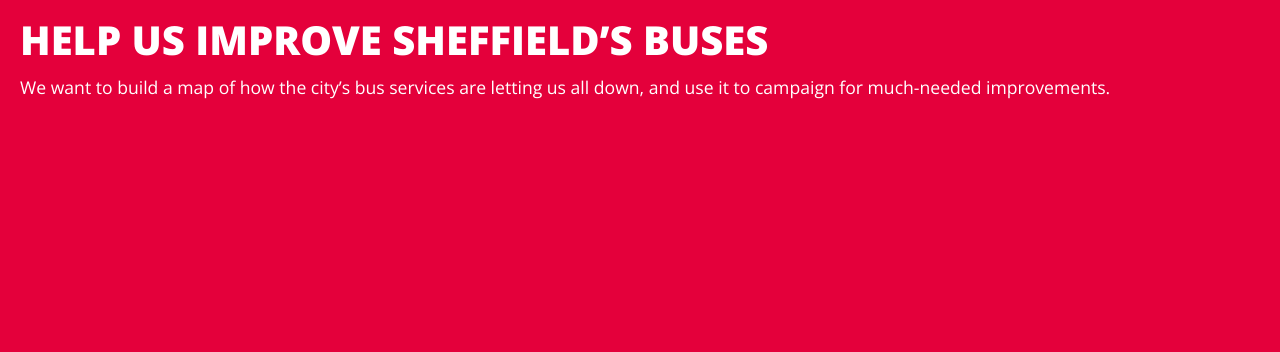
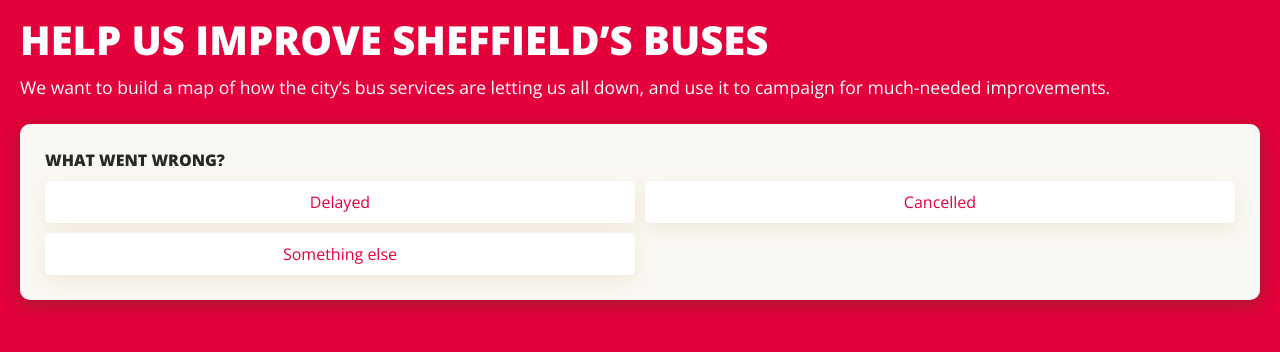
Before and after one commit to jhackett1/report-a-bus-problem, a React (Create React App) app: page / in a window 1280 px wide. Shown: the top 352 px of the page. Built offline with nearby package versions, Linux system fonts and the light colour scheme.

Commit message:
create a basic radio question component

```diff
--- /dev/null
+++ b/src/components/RadioQuestion/index.jsx
@@ -0,0 +1,86 @@
+import React from "react"
+import styled from "styled-components"
+import theme from "../../_theme"
+
+const Outer = styled.fieldset`
+    border: none;
+`
+
+const Question = styled.legend`
+    font-weight: bold;
+    text-transform: uppercase;
+    margin-bottom: 10px;
+`
+
+const Options = styled.div`
+    display: grid;
+    gap: 10px;
+    grid-template-columns: 1fr 1fr;
+    grid-template-rows: 1fr 1fr;
+`
+
+const LabelCard = styled.label`
+    display: flex;
+    align-items: center;
+    justify-content: center;
+    width: 100%;
+    border-radius: 5px;
+    background: ${theme.white};
+    padding: 10px;
+    height: 100%;
+    text-align: center;
+    color: ${theme.red};
+    cursor: pointer;
+    margin-bottom: 10px;
+    box-shadow: 0px 6px 20px ${theme.paleShadow};
+    transition: 0.1s ease-out;
+    @supports (display: grid){
+        margin-bottom: 0px;
+    }
+    &:hover{
+        transform: scale(1.01)
+    }
+    &:active{
+        transform: scale(0.95)
+    }
+`
+
+const Input = styled.input`
+    display: none;
+    &:checked + label {
+        background: ${theme.red};
+        color: ${theme.white};
+        box-shadow: 0px 6px 20px ${theme.red}26;
+    }
+`
+
+const RadioQuestion = ({
+    question,
+    onChange,
+    selected,
+    options
+}) =>
+    <Outer>
+        <Question>
+            {question}
+        </Question>
+        <Options>
+            {options.map((option, i) =>
+                <div key={option}>
+                    <Input
+                        type="radio"
+                        value={option}
+                        name={question}
+                        selected={selected === option}
+                        id={`${question}-${i}`}
+                        onChange={e => onChange(e.target.value)}
+                    />
+                    <LabelCard
+                        htmlFor={`${question}-${i}`}
+                    >{option}</LabelCard>
+                </div>
+            )}
+        </Options>
+    </Outer>
+
+export default RadioQuestion
--- a/src/scenes/FormScene.jsx
+++ b/src/scenes/FormScene.jsx
@@ -1,5 +1,8 @@
-import React from "react"
+import React, { useState } from "react"
 import styled from "styled-components"
+import theme from "../_theme"
+import data from "../busRoutes.json"
+import RadioQuestion from "../components/RadioQuestion"
 
 const Headline = styled.h1`
     text-transform: uppercase;
@@ -10,14 +13,41 @@ const Headline = styled.h1`
 
 const Lede = styled.p`
     font-size: 1.1rem;
+    margin-bottom: 25px;
+`
+
+const Panel = styled.form`
+    background: ${theme.pale};
+    padding: 25px;
+    border-radius: 10px;
+    box-shadow: 0px 5px 20px ${theme.redShadow};
+    color: ${theme.black};
 `
 
 const FormScene = ({
     submit
-}) =>
-    <>
-        <Headline>Help us improve Sheffield’s buses</Headline>
-        <Lede>We want to build a map of how the city’s bus services are letting us all down, and use it to campaign for much-needed improvements.</Lede>
-    </>
+}) => {
+
+    const [ whatWentWrong, setWhatWentWrong ] = useState(false)
+
+    return(
+        <>
+            <Headline>Help us improve Sheffield’s buses</Headline>
+            <Lede>We want to build a map of how the city’s bus services are letting us all down, and use it to campaign for much-needed improvements.</Lede>
+            <Panel>
+                <RadioQuestion
+                    question="What went wrong?"
+                    selected={whatWentWrong}
+                    onChange={setWhatWentWrong}
+                    options={[
+                        "Delayed",
+                        "Cancelled",
+                        "Something else"
+                    ]}
+                />
+            </Panel>
+        </>
+    )
+}
 
 export default FormScene
```
Also changed, not shown: src/components/Form/index.jsx (deleted).
